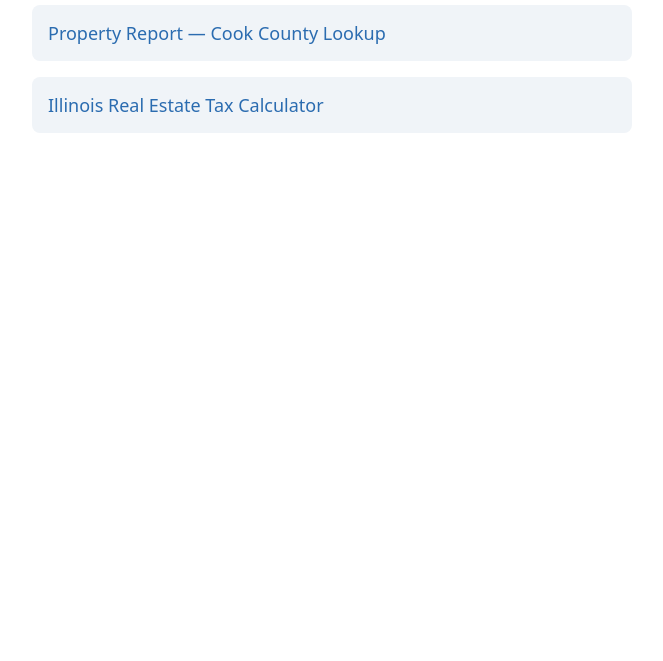
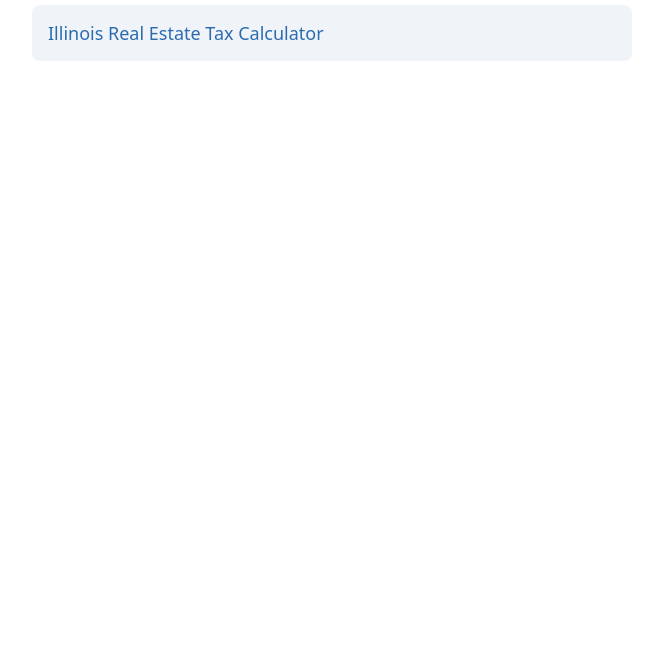
Before and after one commit to ellen447/dlg-tools, a plain HTML site: page index.html in a window 1280 px wide. Shown: the part 139-800 px from the top of the page, without its empty margins (308-971 px from the left). Drawn offline with Linux system fonts and the light colour scheme.

Commit message:
deprecate: replaced by Cowork il-property-report-v3 plugin

```diff
--- a/index.html
+++ b/index.html
@@ -13,7 +13,6 @@
 </head>
 <body>
     <h1>Deranian Law Group — Tools</h1>
-    <a href="property-report.html">Property Report — Cook County Lookup</a>
     <a href="tax-calculator.html">Illinois Real Estate Tax Calculator</a>
 </body>
 </html>
```
